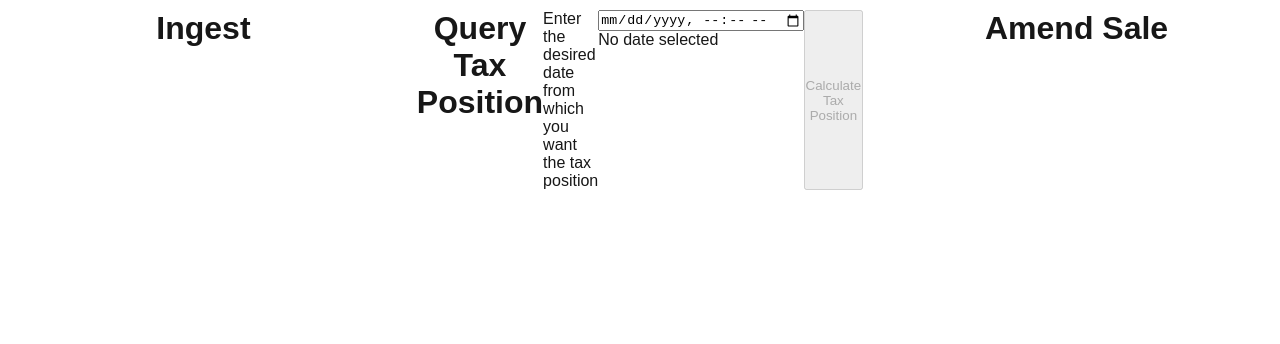
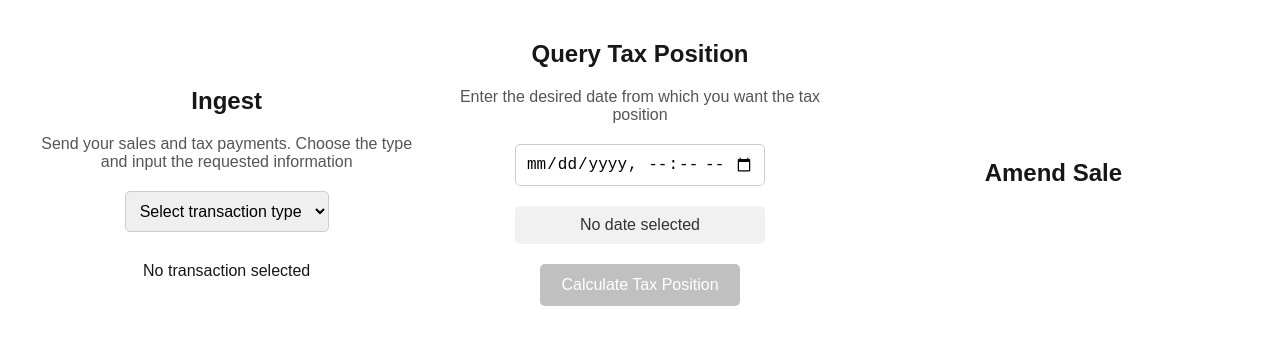
Before and after one commit to AlexanderVerheecke/novabook, a Next.js app: page / in a window 1280 px wide. Shown: the top 344 px of the page. Built offline with nearby package versions, Linux system fonts and the light colour scheme.

Commit message:
add transaction type selector

```diff
--- a/src/components/TaxPage.module.scss
+++ b/src/components/TaxPage.module.scss
@@ -2,6 +2,7 @@
   display: flex;
   justify-content: space-between;
   width: 100%;
+  padding: 20px;
 }
 
 .leftSide,
@@ -10,9 +11,114 @@
   flex: 1;
   display: flex;
   justify-content: center;
-  padding: 10px;
+  flex-direction: column;
+  padding: 20px;
 }
 
 .title {
   text-align: center;
+  font-size: 24px;
+  font-weight: bold;
+  margin-bottom: 20px;
 }
+
+.instruction {
+  text-align: center;
+  margin-bottom: 20px;
+  font-size: 16px;
+  color: #555;
+}
+
+.leftSide {
+  align-items: center;
+
+  select {
+    max-width: fit-content;
+  }
+  .selectContainer {
+    display: flex;
+    flex-direction: column;
+    align-items: center;
+    margin-bottom: 20px;
+  }
+
+  .transactionSelect {
+    width: 250px;
+    padding: 10px;
+    margin-bottom: 10px;
+    border-radius: 5px;
+    border: 1px solid #ccc;
+    font-size: 16px;
+  }
+
+  .transactionDisplay {
+    background: #f1f1f1;
+    color: #333;
+    padding: 10px;
+    border-radius: 5px;
+    font-size: 16px;
+    text-align: center;
+    margin-top: 10px;
+    width: 100%;
+    max-width: 250px;
+  }
+}
+
+.centerSide {
+  align-items: center;
+
+  .datePickerContainer {
+    display: flex;
+    flex-direction: column;
+    align-items: center;
+    margin-bottom: 20px;
+  }
+
+  .dateInput {
+    width: 250px;
+    padding: 10px;
+    margin-bottom: 10px;
+    border-radius: 5px;
+    border: 1px solid #ccc;
+    font-size: 16px;
+  }
+
+  .dateDisplay {
+    background: #f1f1f1;
+    color: #333;
+    padding: 10px;
+    border-radius: 5px;
+    font-size: 16px;
+    text-align: center;
+    margin-top: 10px;
+    width: 100%;
+  }
+
+  .calculateButton {
+    padding: 12px 20px;
+    font-size: 16px;
+    background-color: #007bff;
+    color: white;
+    border: none;
+    border-radius: 5px;
+    cursor: pointer;
+    width: 200px;
+    margin-bottom: 20px;
+    transition: background-color 0.3s ease;
+  }
+
+  .calculateButton:hover {
+    background-color: #0056b3;
+  }
+
+  .calculateButton:disabled {
+    background-color: #c0c0c0;
+    cursor: not-allowed;
+  }
+}
+
+.rightSide {
+  display: flex;
+  justify-content: center;
+  align-items: center;
+}
--- a/src/components/TaxPage.tsx
+++ b/src/components/TaxPage.tsx
@@ -6,6 +6,7 @@ const TaxPage = () => {
   const [date, setDate] = useState("");
   const [taxPosition, setTaxPosition] = useState<number | null>(null);
   const [error, setError] = useState<string | null>(null);
+  const [transactionType, setTransactionType] = useState<string>("");
 
   const handleButtonClick = async () => {
     if (!date) {
@@ -37,6 +38,24 @@ const TaxPage = () => {
     <div className={styles.container}>
       <div className={styles.leftSide}>
         <h1 className={styles.title}>Ingest</h1>
+        <p className={styles.instruction}>
+          Send your sales and tax payments. Choose the type and input the
+          requested information
+        </p>{" "}
+        <div className={styles.selectContainer}>
+          <select
+            value={transactionType}
+            onChange={(e) => setTransactionType(e.target.value)}
+            className={styles.transactionSelect}
+          >
+            <option value={""}>Select transaction type</option>
+            <option value={"SALES"}>Sales</option>
+            <option value={"TAX_PAYMENR"}>Tax Payment</option>
+          </select>
+        </div>
+        {transactionType
+          ? `Chosen transaction: ${transactionType}`
+          : "No transaction selected"}
       </div>
       <div className={styles.centerSide}>
         <h1 className={styles.title}>Query Tax Position</h1>
```
